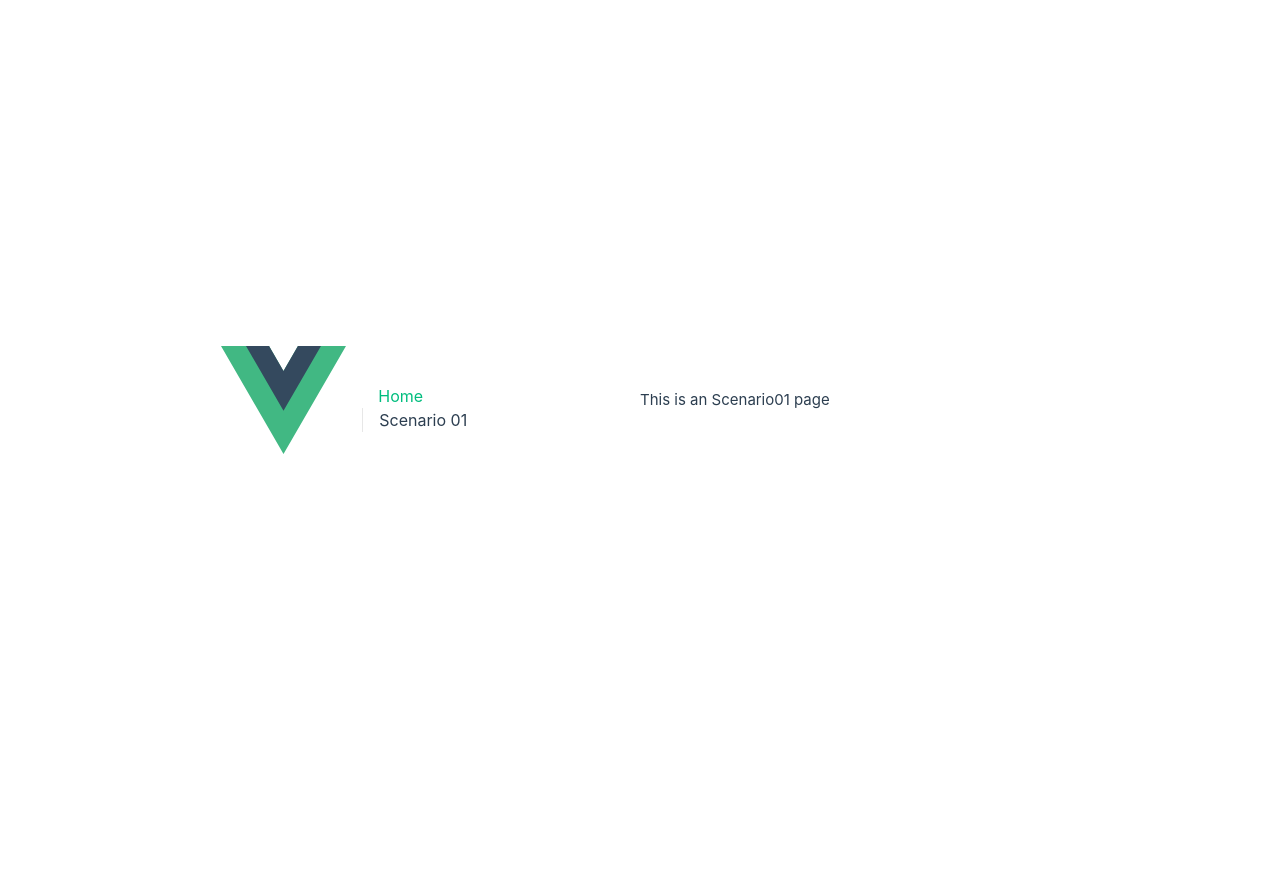
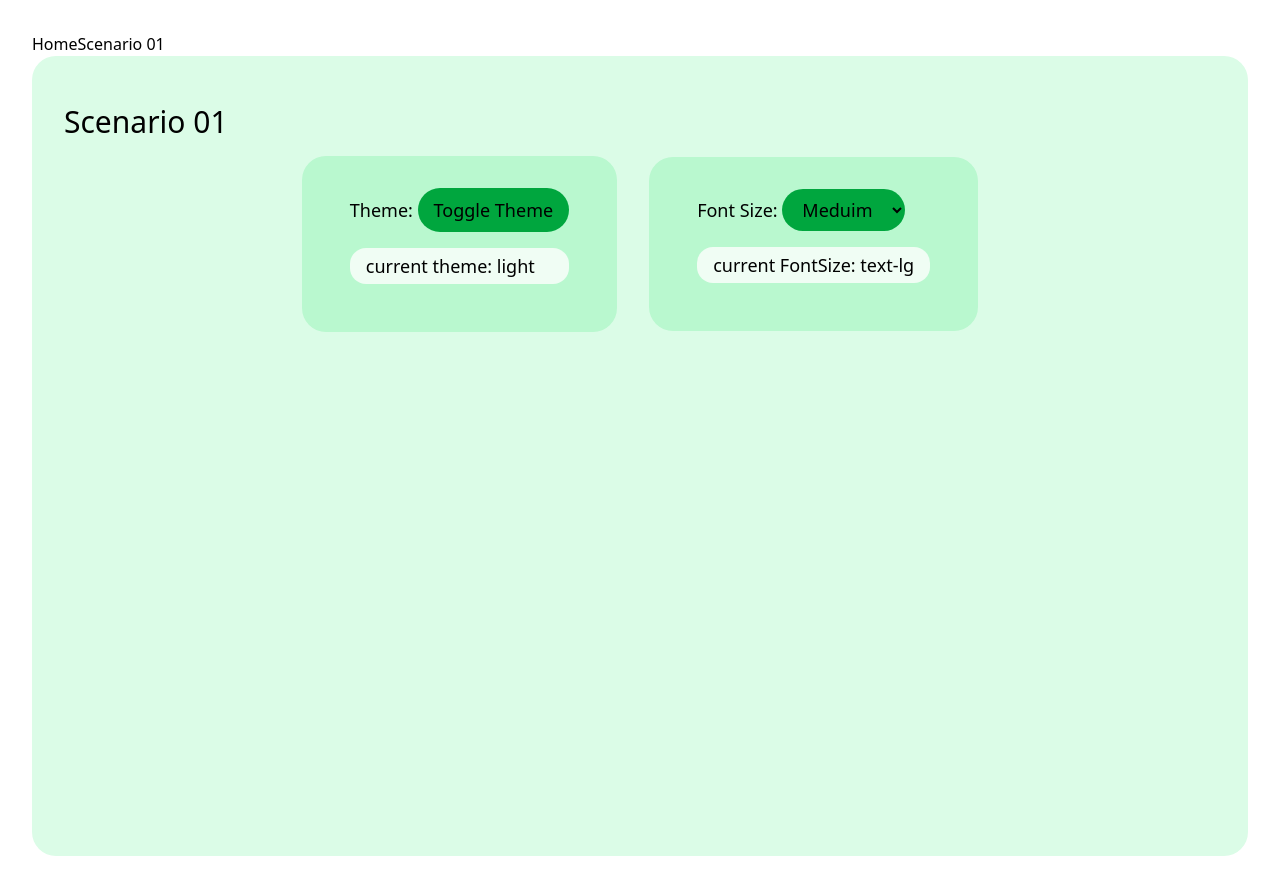
Before and after one commit to cenaei/Mahdaad-CodeChallenge, a Vue app: page /sce01 in a window 1280 px wide. Before the commit the page ends 800 px from the top, so only its background shows below. Built offline with nearby package versions, Linux system fonts and the light colour scheme.

Commit message:
finilize Scenario 01

```diff
--- a/src/App.vue
+++ b/src/App.vue
@@ -4,8 +4,6 @@ import { RouterLink, RouterView } from 'vue-router'
 
 <template>
   <header>
-    <img alt="Vue logo" class="logo" src="@/assets/logo.svg" width="125" height="125" />
-
     <div class="wrapper">
       <nav>
         <RouterLink to="/">Home</RouterLink>
@@ -18,65 +16,5 @@ import { RouterLink, RouterView } from 'vue-router'
 </template>
 
 <style scoped>
-header {
-  line-height: 1.5;
-  max-height: 100vh;
-}
 
-.logo {
-  display: block;
-  margin: 0 auto 2rem;
-}
-
-nav {
-  width: 100%;
-  font-size: 12px;
-  text-align: center;
-  margin-top: 2rem;
-}
-
-nav a.router-link-exact-active {
-  color: var(--color-text);
-}
-
-nav a.router-link-exact-active:hover {
-  background-color: transparent;
-}
-
-nav a {
-  display: inline-block;
-  padding: 0 1rem;
-  border-left: 1px solid var(--color-border);
-}
-
-nav a:first-of-type {
-  border: 0;
-}
-
-@media (min-width: 1024px) {
-  header {
-    display: flex;
-    place-items: center;
-    padding-right: calc(var(--section-gap) / 2);
-  }
-
-  .logo {
-    margin: 0 2rem 0 0;
-  }
-
-  header .wrapper {
-    display: flex;
-    place-items: flex-start;
-    flex-wrap: wrap;
-  }
-
-  nav {
-    text-align: left;
-    margin-left: -1rem;
-    font-size: 1rem;
-
-    padding: 1rem 0;
-    margin-top: 1rem;
-  }
-}
 </style>
--- a/src/assets/base.css
+++ /dev/null
@@ -1,86 +0,0 @@
-/* color palette from <https://github.com/vuejs/theme> */
-:root {
-  --vt-c-white: #ffffff;
-  --vt-c-white-soft: #f8f8f8;
-  --vt-c-white-mute: #f2f2f2;
-
-  --vt-c-black: #181818;
-  --vt-c-black-soft: #222222;
-  --vt-c-black-mute: #282828;
-
-  --vt-c-indigo: #2c3e50;
-
-  --vt-c-divider-light-1: rgba(60, 60, 60, 0.29);
-  --vt-c-divider-light-2: rgba(60, 60, 60, 0.12);
-  --vt-c-divider-dark-1: rgba(84, 84, 84, 0.65);
-  --vt-c-divider-dark-2: rgba(84, 84, 84, 0.48);
-
-  --vt-c-text-light-1: var(--vt-c-indigo);
-  --vt-c-text-light-2: rgba(60, 60, 60, 0.66);
-  --vt-c-text-dark-1: var(--vt-c-white);
-  --vt-c-text-dark-2: rgba(235, 235, 235, 0.64);
-}
-
-/* semantic color variables for this project */
-:root {
-  --color-background: var(--vt-c-white);
-  --color-background-soft: var(--vt-c-white-soft);
-  --color-background-mute: var(--vt-c-white-mute);
-
-  --color-border: var(--vt-c-divider-light-2);
-  --color-border-hover: var(--vt-c-divider-light-1);
-
-  --color-heading: var(--vt-c-text-light-1);
-  --color-text: var(--vt-c-text-light-1);
-
-  --section-gap: 160px;
-}
-
-@media (prefers-color-scheme: dark) {
-  :root {
-    --color-background: var(--vt-c-black);
-    --color-background-soft: var(--vt-c-black-soft);
-    --color-background-mute: var(--vt-c-black-mute);
-
-    --color-border: var(--vt-c-divider-dark-2);
-    --color-border-hover: var(--vt-c-divider-dark-1);
-
-    --color-heading: var(--vt-c-text-dark-1);
-    --color-text: var(--vt-c-text-dark-2);
-  }
-}
-
-*,
-*::before,
-*::after {
-  box-sizing: border-box;
-  margin: 0;
-  font-weight: normal;
-}
-
-body {
-  min-height: 100vh;
-  color: var(--color-text);
-  background: var(--color-background);
-  transition:
-    color 0.5s,
-    background-color 0.5s;
-  line-height: 1.6;
-  font-family:
-    Inter,
-    -apple-system,
-    BlinkMacSystemFont,
-    'Segoe UI',
-    Roboto,
-    Oxygen,
-    Ubuntu,
-    Cantarell,
-    'Fira Sans',
-    'Droid Sans',
-    'Helvetica Neue',
-    sans-serif;
-  font-size: 15px;
-  text-rendering: optimizeLegibility;
-  -webkit-font-smoothing: antialiased;
-  -moz-osx-font-smoothing: grayscale;
-}
--- a/src/assets/main.css
+++ b/src/assets/main.css
@@ -1,4 +1,3 @@
-@import './base.css';
 @import "tailwindcss";
 
 #app {
@@ -7,30 +6,3 @@
   padding: 2rem;
   font-weight: normal;
 }
-
-a,
-.green {
-  text-decoration: none;
-  color: hsla(160, 100%, 37%, 1);
-  transition: 0.4s;
-  padding: 3px;
-}
-
-@media (hover: hover) {
-  a:hover {
-    background-color: hsla(160, 100%, 37%, 0.2);
-  }
-}
-
-@media (min-width: 1024px) {
-  body {
-    display: flex;
-    place-items: center;
-  }
-
-  #app {
-    display: grid;
-    grid-template-columns: 1fr 1fr;
-    padding: 0 2rem;
-  }
-}
--- a/src/stores/counter.js
+++ /dev/null
@@ -1,12 +0,0 @@
-import { ref, computed } from 'vue'
-import { defineStore } from 'pinia'
-
-export const useCounterStore = defineStore('counter', () => {
-  const count = ref(0)
-  const doubleCount = computed(() => count.value * 2)
-  function increment() {
-    count.value++
-  }
-
-  return { count, doubleCount, increment }
-})
--- /dev/null
+++ b/src/stores/prefrences.js
@@ -0,0 +1,21 @@
+import { ref, computed } from 'vue'
+import { defineStore } from 'pinia'
+
+export const usePrefrencesStore = defineStore('prefrences', () => {
+  const theme = ref(localStorage.getItem('theme') || 'light')
+  const fontSize = ref(localStorage.getItem('fontSize') || 'meduim')
+
+  // const doubleCount = computed(() => count.value * 2)
+
+  function setTheme(newTheme) {
+    theme.value = newTheme
+    localStorage.setItem('theme', newTheme)
+  }
+
+  function setFontSize(newFontSize) {
+    theme.value = newFontSize
+    localStorage.setItem('fontSize', newFontSize)
+  }
+
+  return { theme, fontSize, setTheme, setFontSize }
+})
--- a/src/views/Scenario01View.vue
+++ b/src/views/Scenario01View.vue
@@ -1,15 +1,83 @@
+<script setup>
+import { computed } from "vue";
+import { usePrefrencesStore } from "../stores/prefrences";
+
+const store = usePrefrencesStore();
+const theme = computed(() => store.theme);
+
+const fontSize = computed(() => {
+  return {
+    small: "text-sm",
+    meduim: "text-lg",
+    large: "text-2xl",
+  }[store.fontSize];
+});
+
+const toggleTheme = () => {
+  store.setTheme(store.theme === "light" ? "dark" : "light");
+};
+</script>
+
 <template>
-  <div class="about">
-    <h1>This is an Scenario01 page</h1>
+  <div
+    :class="[theme == 'dark' ? 'dark:bg-black dark:text-white' : '', fontSize]"
+    class="min-h-screen p-8 transition bg-green-100 rounded-3xl"
+  >
+    <h1 class="text-3xl my-4">Scenario 01</h1>
+
+    <section class="flex flex-row justify-center items-center gap-8">
+      <!-- Theme Toggle -->
+      <div
+        class="bg-green-200 px-12 py-8 rounded-3xl"
+        :class="theme == 'dark' ? 'dark:dark:bg-green-950 dark:text-white' : ''"
+      >
+        <label>Theme: </label>
+        <button
+          @click="toggleTheme"
+          class="bg-green-600 cursor-pointer px-4 py-2 rounded-3xl"
+        >
+          Toggle Theme
+        </button>
+        <p
+          class="bg-green-50 my-4 px-4 py-1 rounded-2xl"
+          :class="
+            theme == 'dark' ? 'dark:dark:bg-green-700 dark:text-white' : ''
+          "
+        >
+          current theme: {{ theme }}
+        </p>
+      </div>
+
+      <!-- Custom FontSize -->
+      <div
+        class="bg-green-200 px-12 py-8 rounded-3xl gap-1"
+        :class="theme == 'dark' ? 'dark:dark:bg-green-950 dark:text-white' : ''"
+      >
+        <label>Font Size: </label>
+        <select
+          v-model="store.fontSize"
+          @change="store.setFontSize(store.fontSize)"
+          class="bg-green-600 cursor-pointer px-4 py-2 rounded-3xl"
+        >
+          <option value="small">Small</option>
+          <option value="meduim">Meduim</option>
+          <option value="large">Large</option>
+        </select>
+
+        <p
+          class="bg-green-50 my-4 px-4 py-1 rounded-2xl"
+          :class="
+            theme == 'dark' ? 'dark:dark:bg-green-700 dark:text-white' : ''
+          "
+        >
+          current FontSize: {{ fontSize }}
+        </p>
+      </div>
+    </section>
   </div>
 </template>
 
 <style>
 @media (min-width: 1024px) {
-  .about {
-    min-height: 100vh;
-    display: flex;
-    align-items: center;
-  }
 }
 </style>
```
